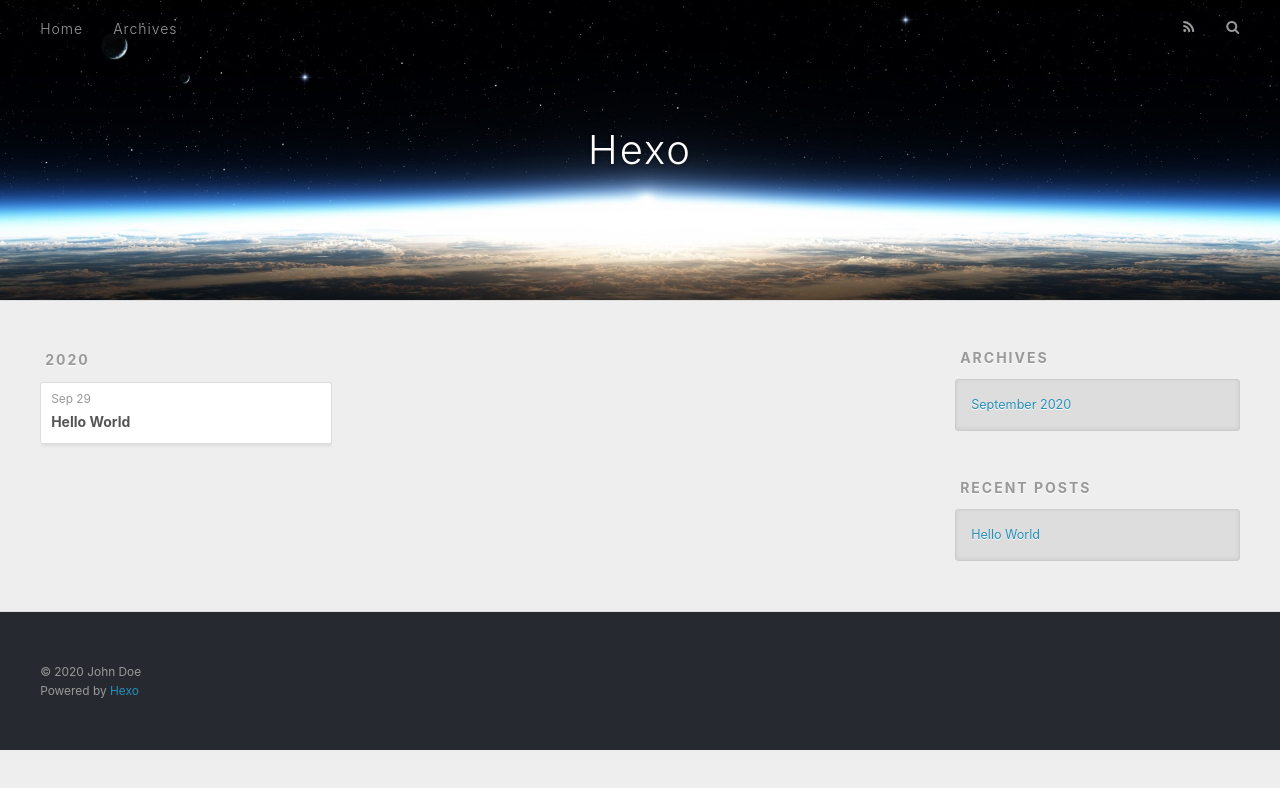
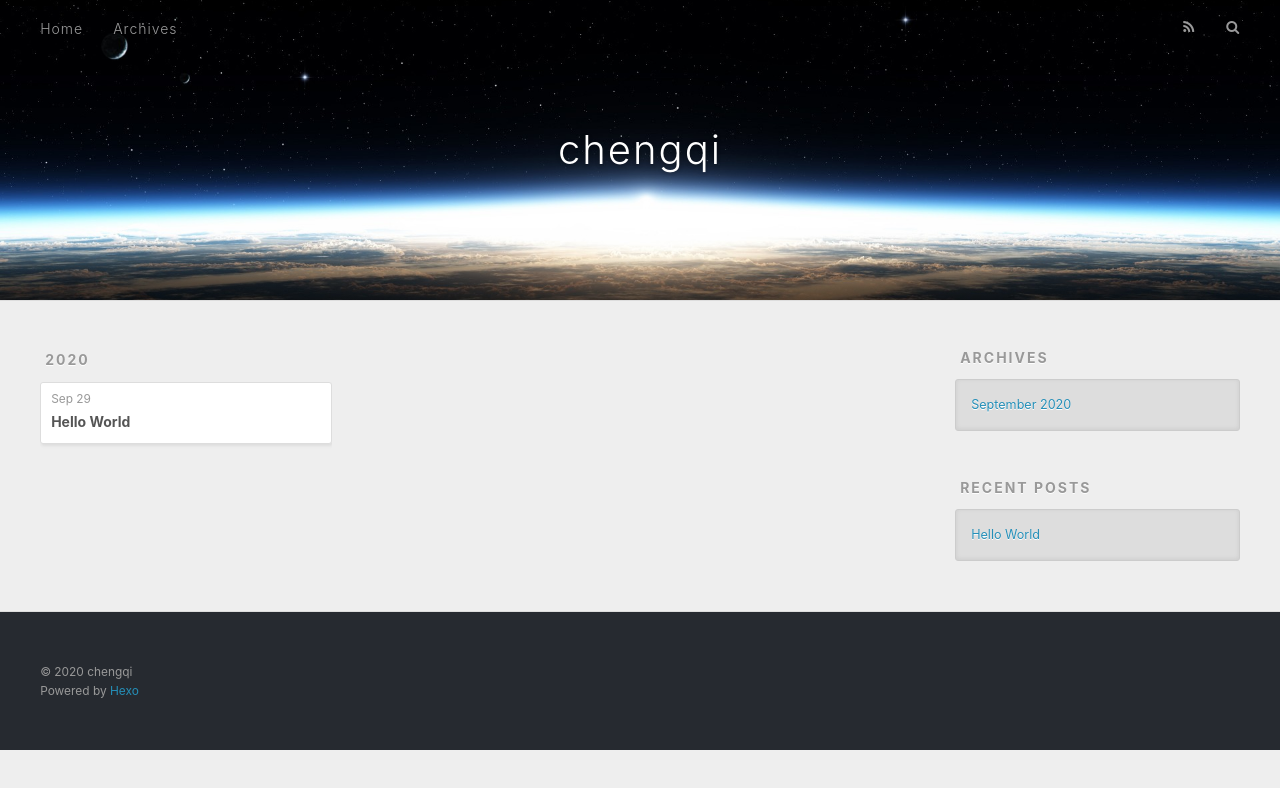
Before and after one commit to chengqidexue/chengqidexue.github.io, a plain HTML site: page archives/2020/09/index.html in a window 1280 px wide. Drawn offline with nearby package versions, Linux system fonts and the light colour scheme.

Commit message:
Site updated: 2020-09-29 10:00:52

```diff
--- a/archives/2020/09/index.html
+++ b/archives/2020/09/index.html
@@ -5,17 +5,19 @@
 
 
 
-  <title>Archives: 2020/9 | Hexo</title>
+  <title>Archives: 2020/9 | chengqi</title>
   <meta name="viewport" content="width=device-width, initial-scale=1, maximum-scale=1">
-  <meta property="og:type" content="website">
-<meta property="og:title" content="Hexo">
+  <meta name="description" content="This is my personal blog.">
+<meta property="og:type" content="website">
+<meta property="og:title" content="chengqi">
 <meta property="og:url" content="http://example.com/archives/2020/09/index.html">
-<meta property="og:site_name" content="Hexo">
+<meta property="og:site_name" content="chengqi">
+<meta property="og:description" content="This is my personal blog.">
 <meta property="og:locale" content="en_US">
-<meta property="article:author" content="John Doe">
+<meta property="article:author" content="chengqi">
 <meta name="twitter:card" content="summary">
 
-    <link rel="alternate" href="/atom.xml" title="Hexo" type="application/atom+xml">
+    <link rel="alternate" href="/atom.xml" title="chengqi" type="application/atom+xml">
 
 
     <link rel="icon" href="/favicon.png">
@@ -36,7 +38,7 @@
   <div id="header-outer" class="outer">
     <div id="header-title" class="inner">
       <h1 id="logo-wrap">
-        <a href="/" id="logo">Hexo</a>
+        <a href="/" id="logo">chengqi</a>
       </h1>
 
     </div>
@@ -141,7 +143,7 @@
 
   <div class="outer">
     <div id="footer-info" class="inner">
-      &copy; 2020 John Doe<br>
+      &copy; 2020 chengqi<br>
       Powered by <a href="http://hexo.io/" target="_blank">Hexo</a>
     </div>
   </div>
```
Also changed, not shown: 2020/09/29/hello-world/index.html (+7 -7 lines), archives/2020/index.html (+10 -8 lines), archives/index.html (+10 -8 lines), index.html (+11 -9 lines).
